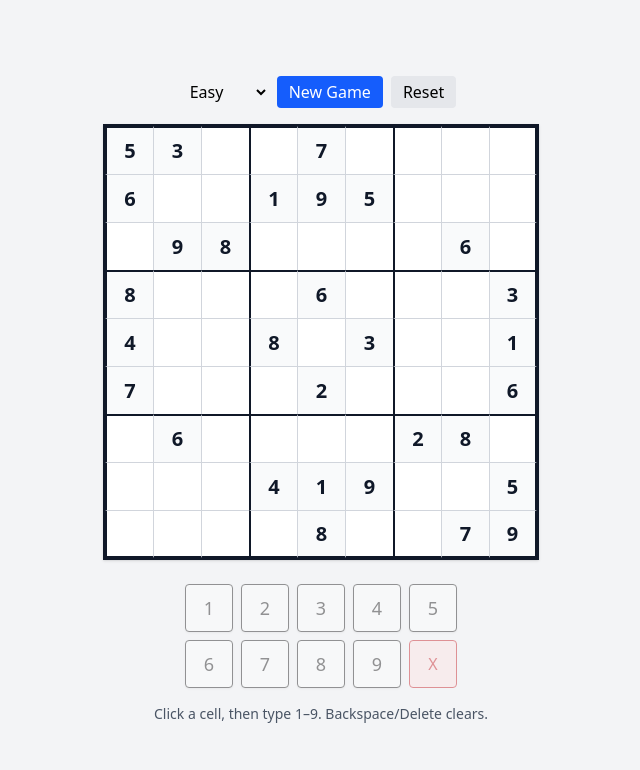
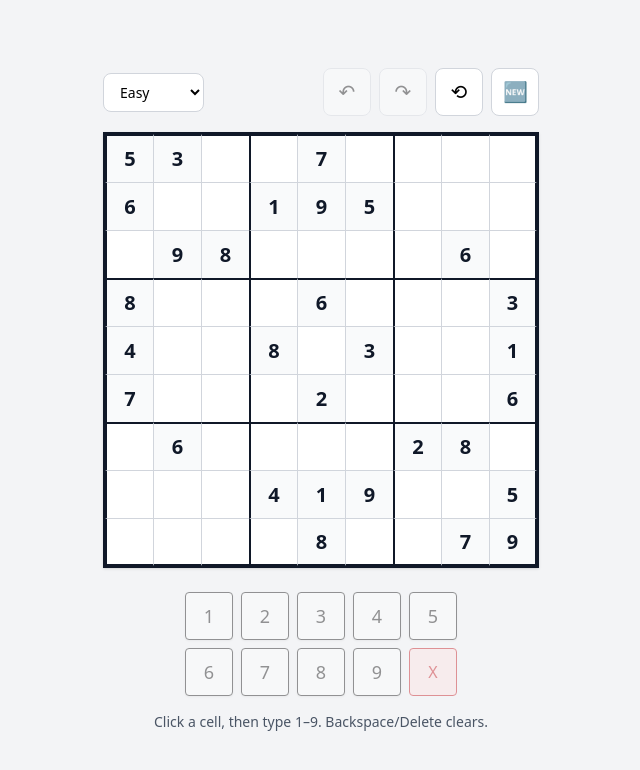
Before and after one commit to mojiAh/Sudoku, a React (Vite) app: page / in a window 1280 px wide. Shown: the top 770 px of the page, without its empty margins (319-959 px from the left). Built offline with nearby package versions, Linux system fonts and the light colour scheme.

Commit message:
Add support for undo and redo action.

```diff
--- a/src/App.tsx
+++ b/src/App.tsx
@@ -50,6 +50,17 @@ function App() {
       if (/^[1-9]$/.test(e.key)) {
         dispatch({ type: "SET_CELL_VALUE", index: idx, value: Number(e.key) });
       }
+
+      if (e.ctrlKey || e.metaKey) {
+        if (e.key === "z") {
+          dispatch({ type: "UNDO" });
+          e.preventDefault();
+        }
+        if (e.key === "y") {
+          dispatch({ type: "REDO" });
+          e.preventDefault();
+        }
+      }
     };
 
     window.addEventListener("keydown", onKeyDown);
@@ -70,6 +81,10 @@ function App() {
           onDifficultyChange={setDifficulty}
           onNewGame={startNewGame}
           onReset={() => dispatch({ type: "RESET" })}
+          onUndo={() => dispatch({ type: "UNDO" })}
+          onRedo={() => dispatch({ type: "REDO" })}
+          isUndoDisabled={state.past.length === 0}
+          isRedoDisabled={state.future.length === 0}
         />
         <SudokuBoard
           board={state.board}
--- a/src/engine/types.ts
+++ b/src/engine/types.ts
@@ -8,7 +8,9 @@ export type Cell = {
 export type Board = Cell[];
 
 export type GameState = {
+  past: Board[];
   board: Board;
+  future: Board[];
   initialBoard: Board;
   selectedIndex: number | null;
 };
--- a/src/state/gameReducer.ts
+++ b/src/state/gameReducer.ts
@@ -5,12 +5,16 @@ export type Action =
   | { type: "RESET" }
   | { type: "LOAD_PUZZLE"; puzzle: string }
   | { type: "SELECT_CELL"; index: number | null }
-  | { type: "SET_CELL_VALUE"; index: number; value: number | null };
+  | { type: "SET_CELL_VALUE"; index: number; value: number | null }
+  | { type: "UNDO" }
+  | { type: "REDO" };
 
 export const initialGameState = (puzzle: string): GameState => {
   const board = parsePuzzle(puzzle);
   return {
+    past: [],
     board,
+    future: [],
     initialBoard: board,
     selectedIndex: null,
   };
@@ -20,12 +24,20 @@ export function gameReducer(state: GameState, action: Action): GameState {
   switch (action.type) {
     case "LOAD_PUZZLE": {
       const board = parsePuzzle(action.puzzle);
-      return { board, initialBoard: board, selectedIndex: null };
+      return {
+        past: [],
+        board,
+        future: [],
+        initialBoard: board,
+        selectedIndex: null,
+      };
     }
     case "RESET": {
       return {
         ...state,
         board: state.initialBoard,
+        past: [],
+        future: [],
         selectedIndex: null,
       };
     }
@@ -39,11 +51,44 @@ export function gameReducer(state: GameState, action: Action): GameState {
       if (!cell) return state;
 
       if (cell.given !== null) return state;
+      if (cell.value === value) return state;
 
       const nextBoard = [...state.board];
       nextBoard[index] = { ...cell, value };
 
-      return { ...state, board: nextBoard };
+      return {
+        ...state,
+        past: [...state.past, state.board],
+        board: nextBoard,
+        future: [],
+      };
+    }
+    case "UNDO": {
+      if (state.past.length === 0) return state;
+
+      const previous = state.past[state.past.length - 1];
+      const newPast = state.past.slice(0, -1);
+
+      return {
+        ...state,
+        past: newPast,
+        board: previous,
+        future: [state.board, ...state.future],
+        selectedIndex: null,
+      };
+    }
+    case "REDO": {
+      if (state.future.length === 0) return state;
+
+      const [next, ...rest] = state.future;
+
+      return {
+        ...state,
+        past: [...state.past, state.board],
+        board: next,
+        future: rest,
+        selectedIndex: null,
+      };
     }
 
     default: {
--- a/src/ui/GameControls.tsx
+++ b/src/ui/GameControls.tsx
@@ -1,41 +1,72 @@
 import type { Difficulty } from "../engine/puzzles";
+
+const controlBtnBase =
+  "w-12 h-12 flex items-center justify-center rounded-lg " +
+  "border border-gray-300 bg-white text-xl " +
+  "hover:bg-gray-100 active:bg-gray-200 " +
+  "disabled:opacity-40 disabled:cursor-not-allowed";
 
 type Props = {
   difficulty: Difficulty;
   onDifficultyChange: (d: Difficulty) => void;
   onNewGame: () => void;
   onReset: () => void;
+  onUndo: () => void;
+  onRedo: () => void;
+  isUndoDisabled: boolean;
+  isRedoDisabled: boolean;
 };
 export const GameControls = ({
   difficulty,
   onDifficultyChange,
   onNewGame,
   onReset,
+  onUndo,
+  onRedo,
+  isUndoDisabled,
+  isRedoDisabled,
 }: Props) => {
   return (
-    <div className="flex flex-wrap gap-2 justify-center">
+    <div className="flex items-center gap-3 justify-between w-full">
       <select
+        id="difficulty"
+        name="difficulty"
         value={difficulty}
         onChange={(e) => onDifficultyChange(e.target.value as Difficulty)}
+        className="px-3 py-2 rounded-lg border border-gray-300 bg-white text-sm"
       >
         <option value="easy">Easy</option>
         <option value="medium">Medium</option>
         <option value="hard">Hard</option>
       </select>
 
+      <div className="flex gap-2">
         <button
-        onClick={onNewGame}
-        className="px-3 py-1 rounded bg-blue-600 text-white hover:bg-blue-700"
+          onClick={onUndo}
+          disabled={isUndoDisabled}
+          className={controlBtnBase}
+          title="Undo"
         >
-        New Game
+          ↶
         </button>
 
         <button
-        onClick={onReset}
-        className="px-3 py-1 rounded bg-gray-200 hover:bg-gray-300"
+          onClick={onRedo}
+          disabled={isRedoDisabled}
+          className={controlBtnBase}
+          title="Redo"
         >
-        Reset
+          ↷
         </button>
+
+        <button onClick={onReset} className={controlBtnBase} title="Reset">
+          ⟲
+        </button>
+
+        <button onClick={onNewGame} className={controlBtnBase} title="New Game">
+          🆕
+        </button>
+      </div>
     </div>
   );
 };
```
Lines whose indentation alone changed are shown as unchanged.
